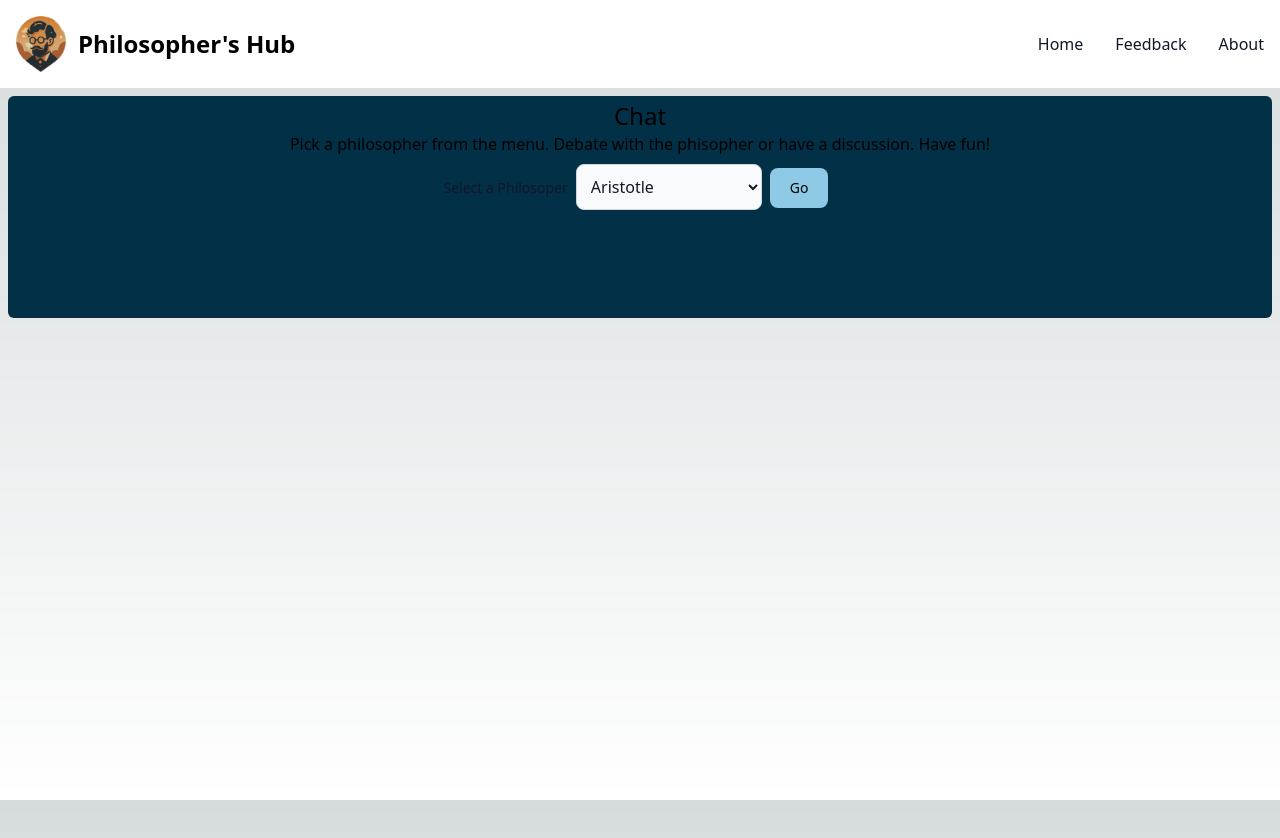
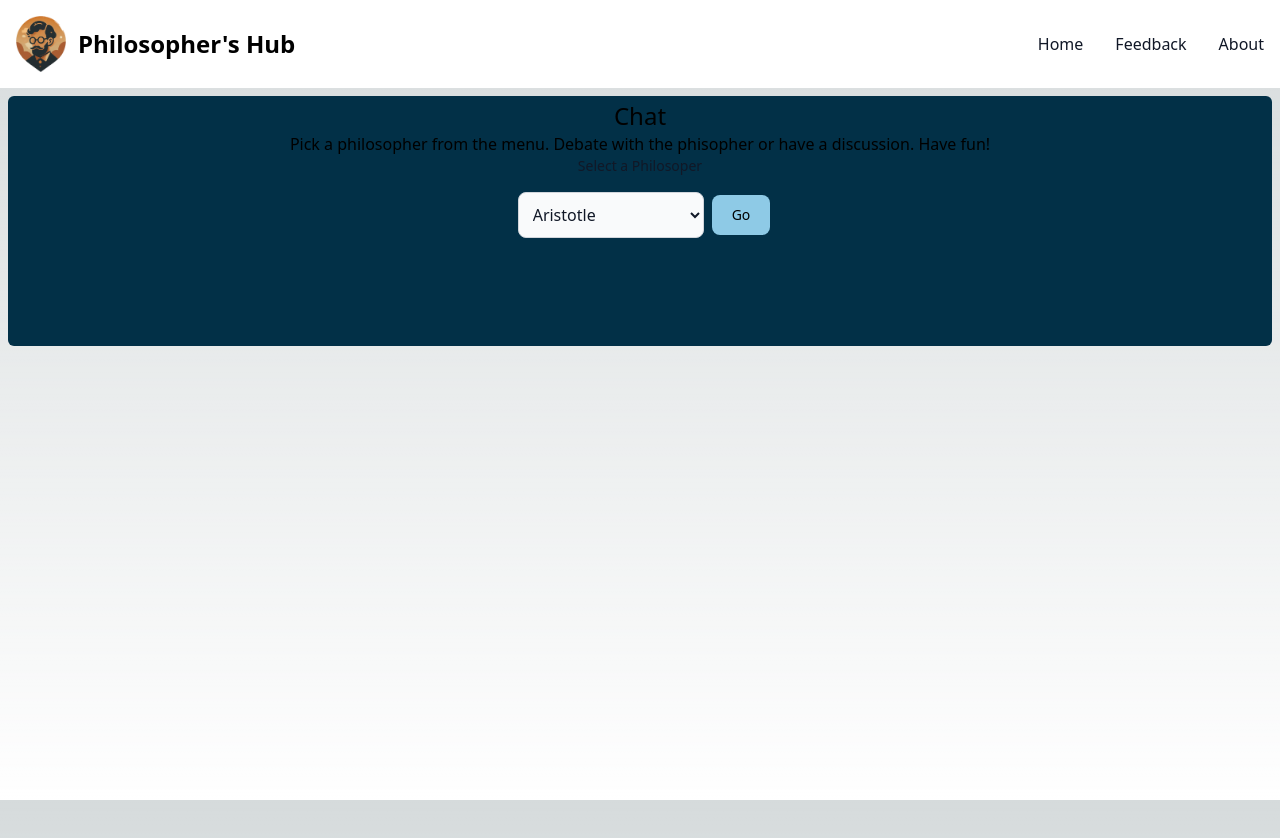
Before and after one commit to francis-kizhakkekara/philosopher-hub, a Next.js app: page / in a window 1280 px wide. Shown: the top 838 px of the page. Built offline with nearby package versions, Linux system fonts and the light colour scheme.

Commit message:
Dropdown layout update

```diff
--- a/components/chat/chat-dropdown.jsx
+++ b/components/chat/chat-dropdown.jsx
@@ -18,12 +18,14 @@ export default function ChatDropdown({ initiateChatWith }) {
   return (
     <>
       <section>
+        <div className="flex flex-col items-center justify-center">
           <label
             htmlFor="philosophers"
             className="inline mb-2 text-sm font-medium text-gray-900 dark:text-white"
           >
             Select a Philosoper
           </label>
+          <div className="flex items-center justify-center">
             <select
               id="philosophers"
               className="inline bg-gray-50 border border-gray-300 text-gray-900 text-md rounded-lg focus:ring-blue-500 focus:border-blue-500 p-2.5 dark:bg-[#219EBC] dark:border-gray-600 dark:placeholder-gray-400 dark:text-white dark:focus:ring-blue-500 dark:focus:border-blue-500 m-2"
@@ -38,11 +40,13 @@ export default function ChatDropdown({ initiateChatWith }) {
               ))}
             </select>
             <button
-          className="text-black bg-[#8ECAE6] hover:bg-[#219EBC] focus:ring-4 focus:ring-blue-300 font-medium rounded-lg text-sm px-5 py-2.5 me-2 mb-2 dark:219EBC dark:hover:bg-[#219EBC] focus:outline-none dark:focus:ring-blue-800"
+              className="text-black bg-[#8ECAE6] hover:bg-[#219EBC] focus:ring-4 focus:ring-blue-300 font-medium rounded-lg text-sm px-5 py-2.5 dark:219EBC dark:hover:bg-[#219EBC] focus:outline-none dark:focus:ring-blue-800"
               onClick={buttonHandler}
             >
               Go
             </button>
+          </div>
+        </div>
       </section>
     </>
   );
```
Lines whose indentation alone changed are shown as unchanged.
